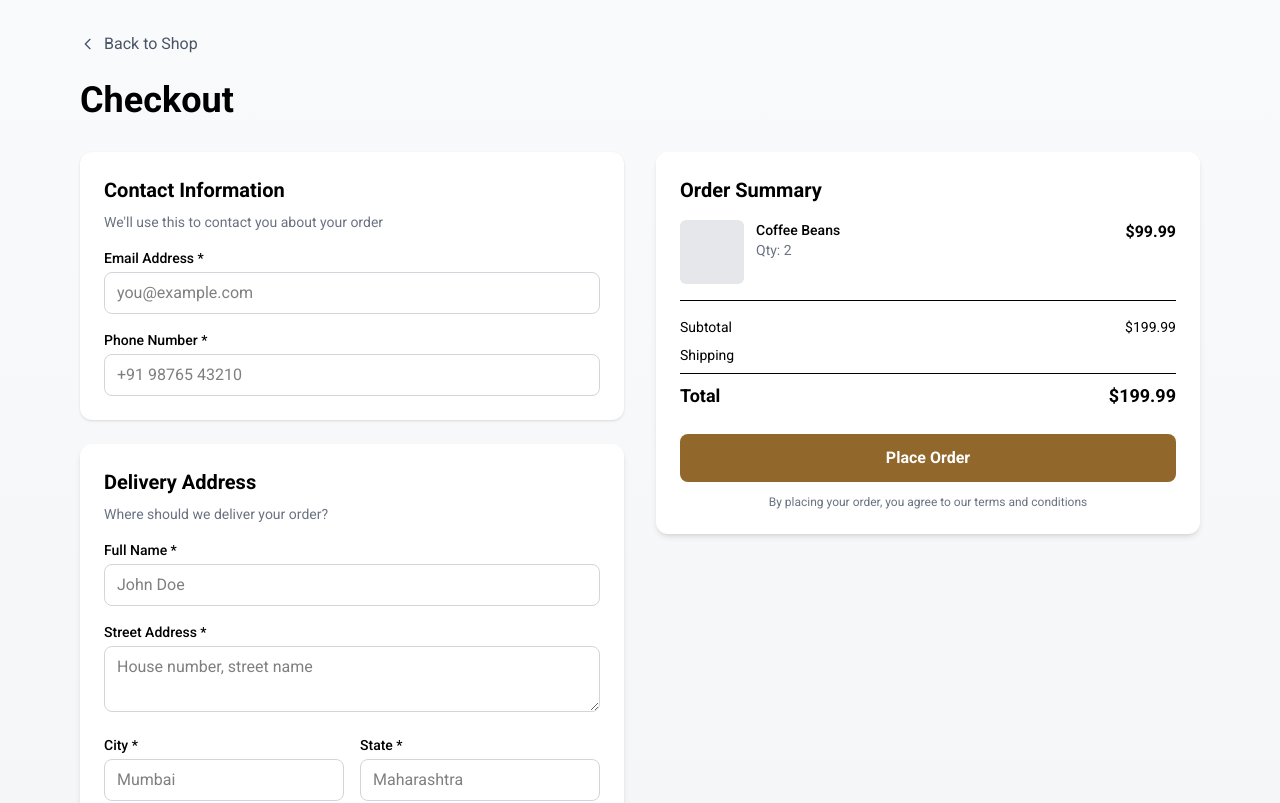
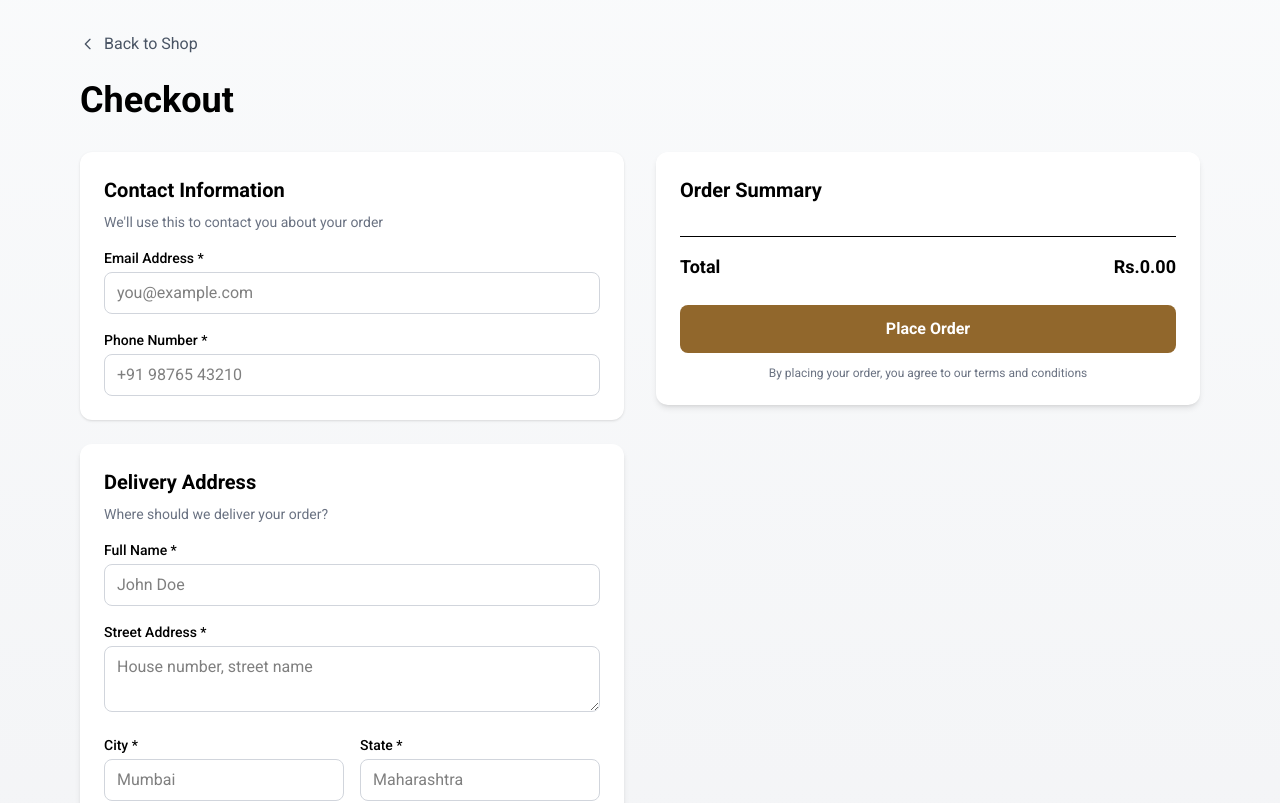
Before and after one commit to Suryaprabha1030/cafe, a Next.js app: page /checkout in a window 1280 px wide. Shown: the top 803 px of the page. Built offline with nearby package versions, Linux system fonts and the light colour scheme; a web font is replaced by a local one.

Commit message:
bug fixed in checkout

```diff
--- a/app/checkout/page.tsx
+++ b/app/checkout/page.tsx
@@ -1,6 +1,9 @@
 "use client";
 import React, { useState } from "react";
 import { useRouter } from "next/navigation";
+import toast, { Toaster } from "react-hot-toast";
+import { useWishlist } from "../shop/wishlistContext";
+import CartItem from "../shop/CartItem";
 
 export default function CheckoutPage() {
   const router = useRouter();
@@ -20,7 +23,7 @@ export default function CheckoutPage() {
   const total = subtotal + shipping;
 
   const handleInputChange = (
-    e: React.ChangeEvent<HTMLInputElement | HTMLTextAreaElement>
+    e: React.ChangeEvent<HTMLInputElement | HTMLTextAreaElement>,
   ) => {
     const { name, value } = e.target;
     setFormData({ ...formData, [name]: value });
@@ -28,11 +31,18 @@ export default function CheckoutPage() {
 
   const handleSubmit = (e: React.FormEvent) => {
     e.preventDefault();
-    alert("Order placed successfully!");
+    // alert("Order placed successfully!");
+    toast.success("Order placed successfully!");
   };
+
+  const { cart } = useWishlist();
+  const totalPrice = cart.reduce((sum, item) => {
+    return sum + item.price * item.quantity;
+  }, 0);
 
   return (
     <div className="min-h-screen bg-linear-to-b from-gray-50 to-gray-100  text-black">
+      <Toaster position="top-center" />
       <div className="container mx-auto px-4 py-8 max-w-6xl">
         {/* Back Button */}
         <button
@@ -184,7 +194,7 @@ export default function CheckoutPage() {
             </div>
 
             {/* Payment Method */}
-            <div className="bg-white p-6 rounded-xl shadow-md">
+            {/* <div className="bg-white p-6 rounded-xl shadow-md">
               <h2 className="text-xl font-semibold mb-2">Payment Method</h2>
               <p className="text-sm text-gray-500 mb-4">
                 Choose how you&apos;d like to pay
@@ -235,7 +245,7 @@ export default function CheckoutPage() {
                   </div>
                 </label>
               </div>
-            </div>
+            </div> */}
           </div>
 
           {/* Right Section (Order Summary) */}
@@ -244,45 +254,49 @@ export default function CheckoutPage() {
               <h2 className="text-xl font-semibold mb-4">Order Summary</h2>
 
               {/* Items List */}
-              <div className="space-y-3 max-h-64 overflow-y-auto">
+              <div className="space-y-3 max-h-64  overflow-y-auto [scrollbar-width:none] [&::-webkit-scrollbar]:hidden">
                 {/* Example static item */}
-                <div className="flex gap-3">
-                  <div className="w-16 h-16 bg-gray-200 rounded-md" />
-                  <div className="flex-1">
+                {/* <div className="flex gap-3"> */}
+                {/* <div className="w-16 h-16 bg-gray-200 rounded-md" /> */}
+                {/* <div className="flex-1">
                     <div className="font-medium text-sm">Coffee Beans</div>
                     <div className="text-sm text-gray-500">Qty: 2</div>
-                  </div>
-                  <div className="font-semibold">$99.99</div>
-                </div>
+                  </div> */}
+                {/* <div className="font-semibold">$99.99</div> */}
+                {/* </div> */}
+                {cart.map((item) => (
+                  <CartItem item={item} key={item.id} />
+                ))}
               </div>
 
               <hr className="my-4" />
 
               {/* Totals */}
               <div className="space-y-2 text-sm">
-                <div className="flex justify-between">
+                {/* <div className="flex justify-between">
                   <span>Subtotal</span>
-                  <span>${subtotal.toFixed(2)}</span>
-                </div>
-                <div className="flex justify-between">
+                  <span>Rs.{totalPrice.toFixed(2)}</span>
+                </div> */}
+                {/* <div className="flex justify-between">
                   <span>Shipping</span>
-                  <span>
-                    {/* {shipping === 0 ? "FREE" : `$${shipping.toFixed(2)}`} */}
-                  </span>
-                </div>
+                  <span> */}
+                {/* {shipping === 0 ? "FREE" : `$${shipping.toFixed(2)}`} */}
+                {/* Rs.100 */}
+                {/* </span> */}
+                {/* </div> */}
 
-                <hr className="my-2" />
+                {/* <hr className="my-2" /> */}
 
                 <div className="flex justify-between font-bold text-lg">
                   <span>Total</span>
-                  <span>${total.toFixed(2)}</span>
+                  <span>Rs.{totalPrice.toFixed(2)}</span>
                 </div>
               </div>
 
               {/* Submit Button */}
               <button
                 type="submit"
-                className="w-full mt-6 bg-secondary text-white py-3 rounded-lg font-semibold hover:bg-indigo-700 transition"
+                className="w-full mt-6 bg-secondary text-white py-3 rounded-lg font-semibold hover:bg-card3 transition"
               >
                 Place Order
               </button>
--- a/app/shop/CartItem.tsx
+++ b/app/shop/CartItem.tsx
@@ -45,7 +45,7 @@ const CartItem: React.FC<AddCartProps> = ({ item }) => {
           </p>
           <div className="flex flex-row w-full justify-between items-center px-2 pt-2 ">
             <span className="text-md font-bold text-secondary ">
-              ₹ {item.price}
+              ₹ {(item.price * (getItemQty(item.id) || 1)).toFixed(2)}
             </span>
             <div className="flex flex-col items-center gap-3 h-5">
               {/* Quantity Controls */}
--- a/app/shop/Product.ts
+++ b/app/shop/Product.ts
@@ -159,7 +159,7 @@ export const products = [
     id: 7,
     name: "Costa Rican Tarrazu",
     price: 25.99,
-    image: "/costa.jpg",
+    image: "/yog.png",
     category: "powder",
     description: "Bright acidity with honey sweetness and clean finish.",
   },
--- a/app/shop/UserCart.tsx
+++ b/app/shop/UserCart.tsx
@@ -21,7 +21,7 @@ const UserCart = ({ setOpenCart }: any) => {
           onClick={() => setOpenCart(false)}
         />
       </div>
-      <div className="overflow-y-auto h-full px-5 py-6 space-y-5 [scrollbar-width:none] [&::-webkit-scrollbar]:hidden">
+      <div className="overflow-y-auto h-screen px-5 py-6 space-y-5 [scrollbar-width:none] [&::-webkit-scrollbar]:hidden">
         {cart.length > 0 ? (
           cart.map((item) => <CartItem item={item} key={item.id} />)
         ) : (
--- a/package.json
+++ b/package.json
@@ -12,6 +12,7 @@
     "next": "16.0.1",
     "react": "19.2.0",
     "react-dom": "19.2.0",
+    "react-hot-toast": "^2.6.0",
     "react-icons": "^5.5.0"
   },
   "devDependencies": {
```
Also changed, not shown: public/yog.png (added), 1 other file (tests, documents, lock files or other folders).
